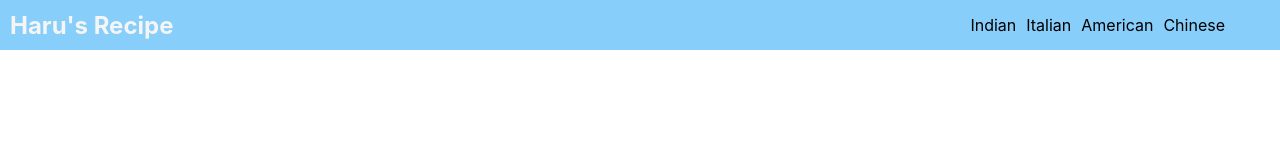
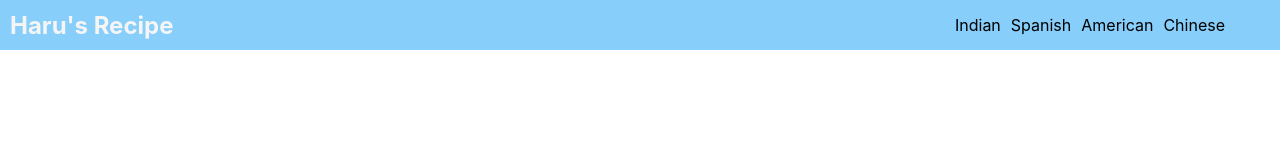
Before and after one commit to KiranRaj27/Recipeone, a React (Create React App) app: page / in a window 1280 px wide. Shown: the top 160 px of the page. Built offline with nearby package versions, Linux system fonts and the light colour scheme.

Commit message:
Changed header data

```diff
--- a/src/components/header/Header.js
+++ b/src/components/header/Header.js
@@ -8,7 +8,7 @@ let Header = (props) => {
       <nav className="cuisines">
         <ul className="list">
           <li onClick={(e) => props.cuisineSelect("Indian")}>Indian</li>
-          <li onClick={(e) => props.cuisineSelect("Italian")}>Italian</li>
+          <li onClick={(e) => props.cuisineSelect("Italian")}>Spanish</li>
           <li onClick={(e) => props.cuisineSelect("American")}>American</li>
           <li onClick={(e) => props.cuisineSelect("Chinese")}>Chinese</li>
         </ul>
```
